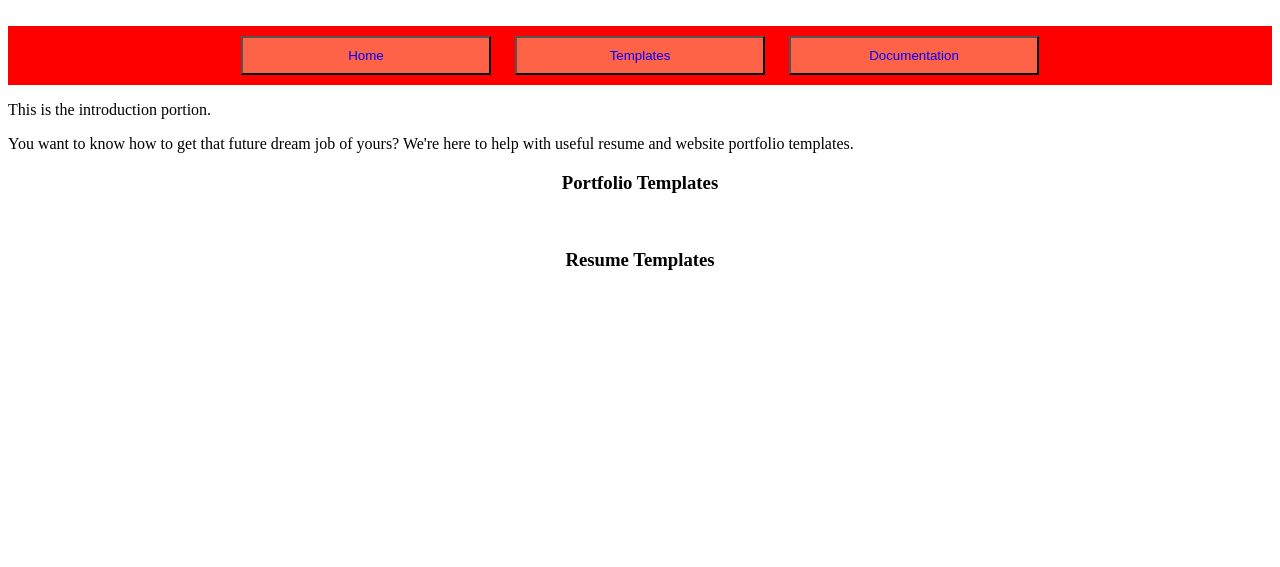
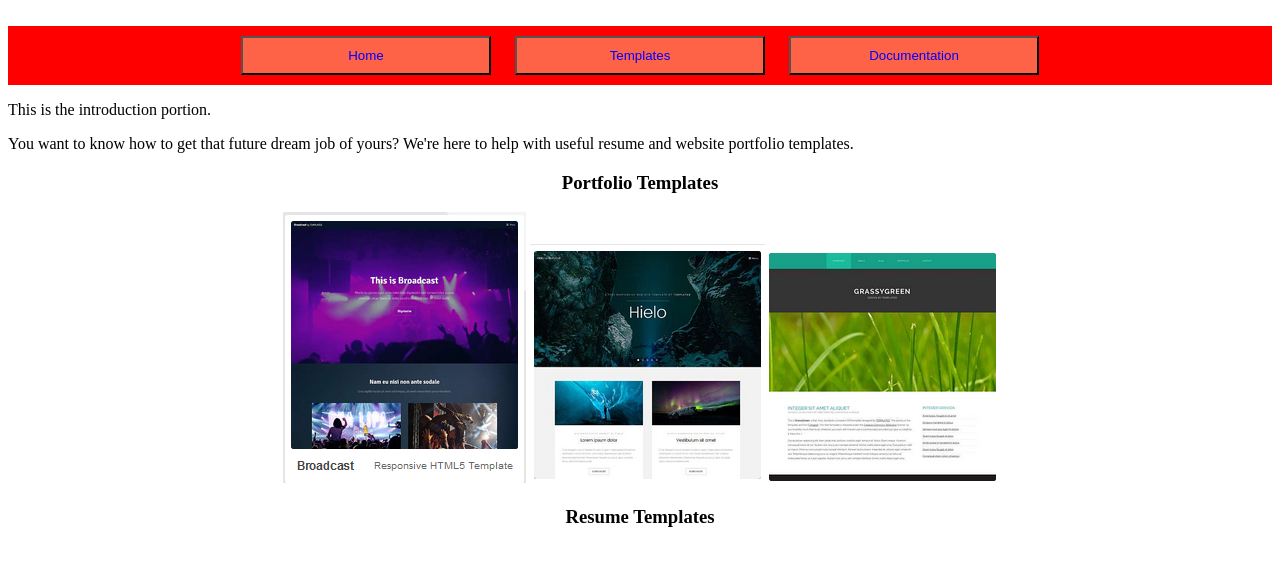
Before and after one commit to MauryJohnson/Portfolio-Template-Generator, a plain HTML site: page index.html in a window 1280 px wide. Drawn offline with Linux system fonts and the light colour scheme.

Commit message:
insert added images

```diff
--- a/index.html
+++ b/index.html
@@ -27,9 +27,9 @@
       <div class="templates">
         <h3>Portfolio Templates</h3>
         <div class="template">
-          <img src="" />
-          <img src="" />
-          <img src="" />
+          <img src="./Images/img1.PNG" />
+          <img src="./Images/img2.PNG" />
+          <img src="./Images/img3.PNG" />
         </div>
       </div>
 
--- a/styles.css
+++ b/styles.css
@@ -18,4 +18,5 @@
 .template {
   display: inline;
   margin: -100px;
+margin-left:;
 }
```
